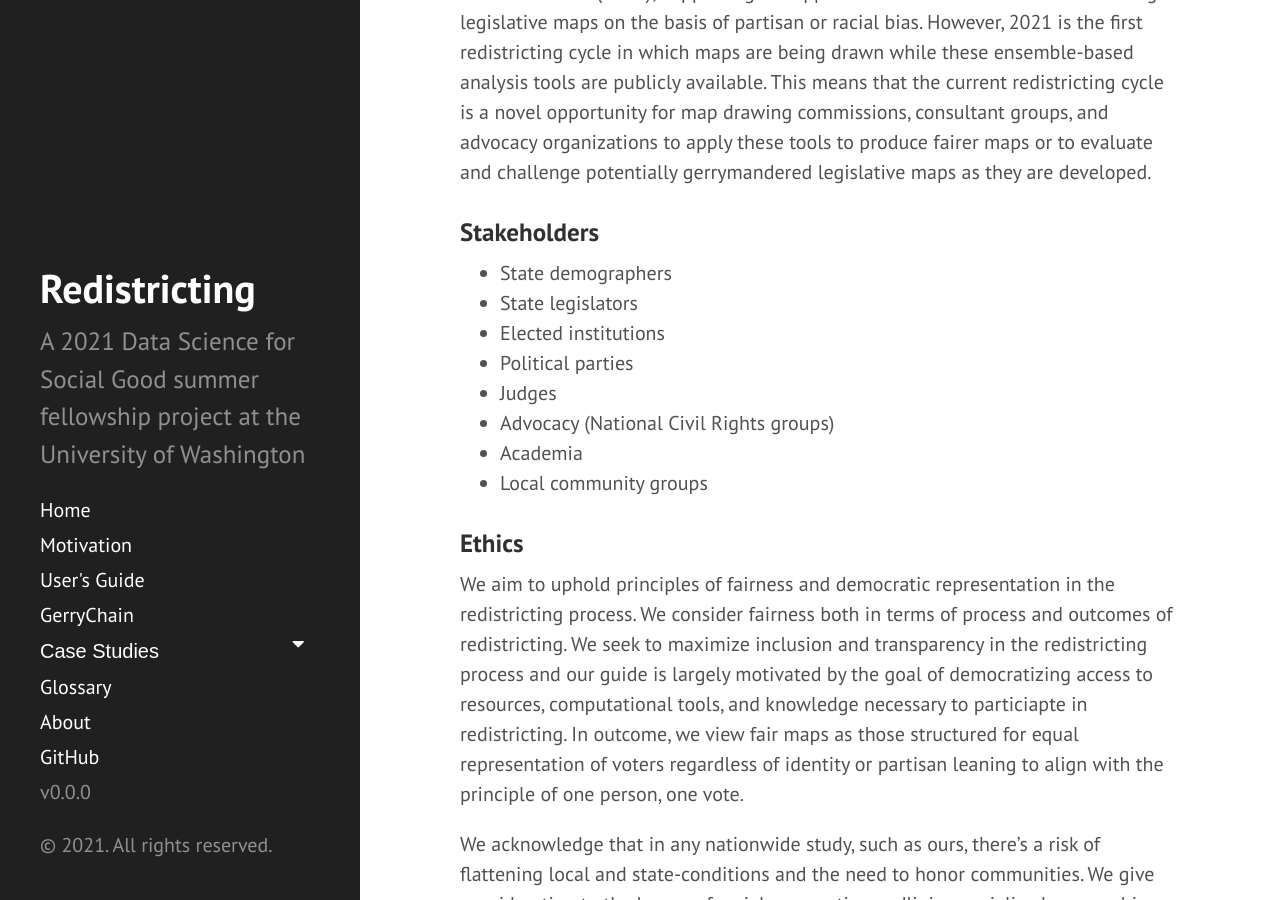
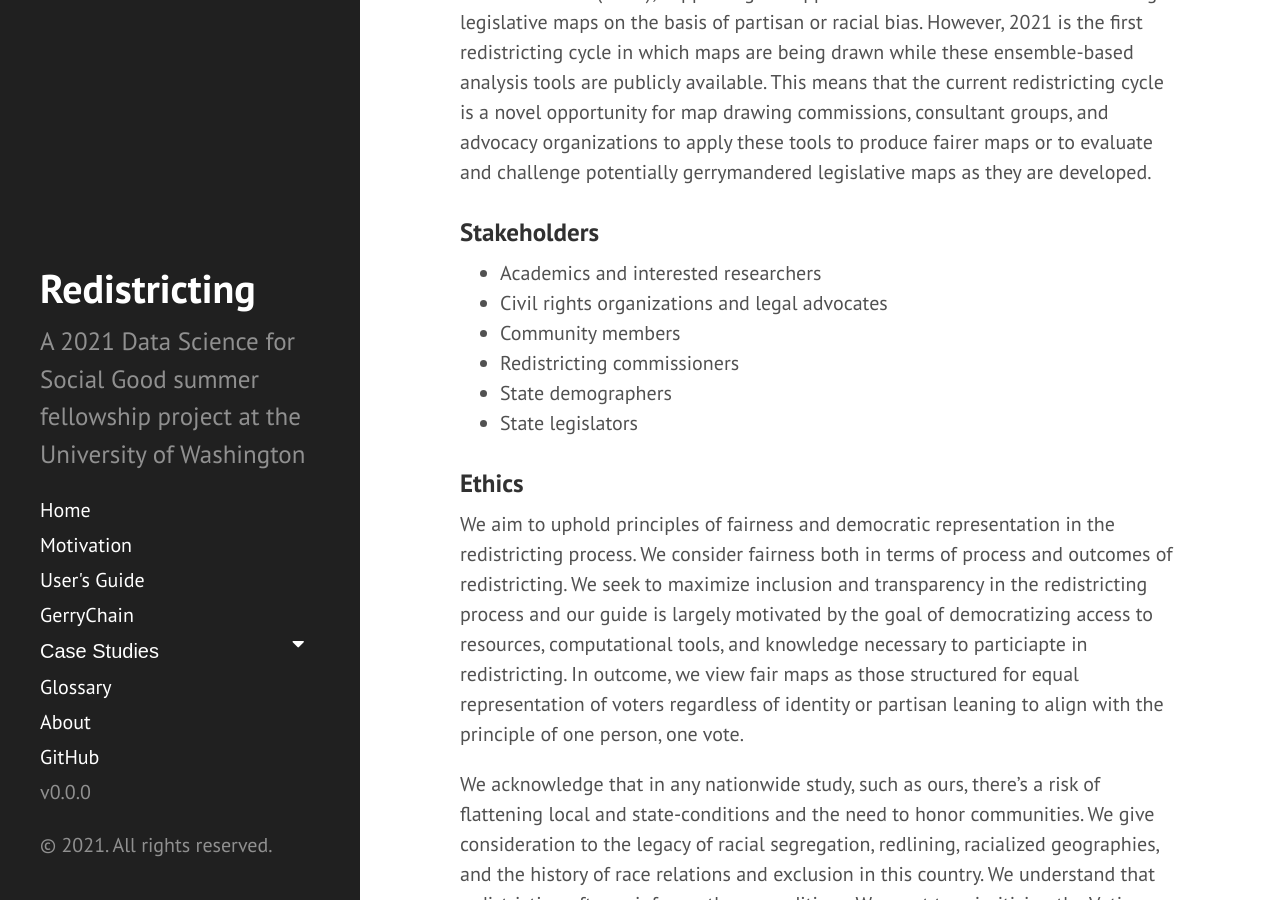
Before and after one commit to uwescience/DSSG2021-redistricting-website, a Jekyll site: the page built from motivation.md, in a window 1280 px wide and 900 px high, scrolled down 1517 px. Built offline with Jekyll 4.4.1, drawn with Linux system fonts in a browser that asks for light colours.

Commit message:
Update motivation.md

```diff
--- a/motivation.md
+++ b/motivation.md
@@ -21,14 +21,12 @@ Gerrymandering has been a persistent problem in the US since 1812, but new devel
 
 ### Stakeholders
 
+* Academics and interested researchers
+* Civil rights organizations and legal advocates
+* Community members
+* Redistricting commissioners
 * State demographers
 * State legislators
-* Elected institutions
-* Political parties
-* Judges
-* Advocacy (National Civil Rights groups)
-* Academia
-* Local community groups
 
 ### Ethics
 
```
